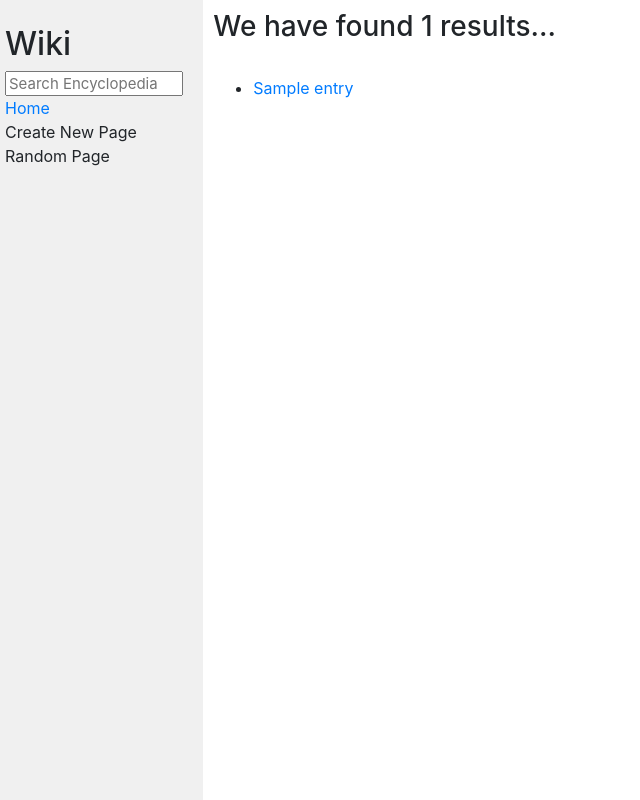
After one commit to mohamdhashim/CS50_Web_Projects, a Django app: template Wiki/encyclopedia/templates/encyclopedia/search_results.html in a window 1280 px wide. The commit adds this page. Shown: the whole page, without its empty margins (0-640 px from the left). Run offline with Django 3.2, Linux system fonts and the light colour scheme; the template is opened without the code that fills it: most values are stand-ins (such as "Sample title", 1, 10 or a date in 2020); parts of the project's set-up code (start-up, migrations or seed data) failed here and were passed over; some libraries are stand-ins or nearby versions.

Commit message:
add search_results page

```diff
--- a/Wiki/encyclopedia/templates/encyclopedia/layout.html
+++ b/Wiki/encyclopedia/templates/encyclopedia/layout.html
@@ -12,7 +12,7 @@
         <div class="row">
             <div class="sidebar col-lg-2 col-md-3">
                 <h2>Wiki</h2>
-                <form>
+                <form method="GET" action = "{% url 'search' %}" >
                     <input class="search" type="text" name="q" placeholder="Search Encyclopedia">
                 </form>
                 <div>
--- /dev/null
+++ b/Wiki/encyclopedia/templates/encyclopedia/search_results.html
@@ -0,0 +1,17 @@
+{% extends "encyclopedia/layout.html"%}
+
+{% block title %}
+    searching results
+{% endblock %}
+
+{% block body %}
+    <h3>We have found {{count}} results...</h3>
+    <br>
+
+    <ul>
+        {% for entry in entries %}
+            <li><a href = '{% url 'topic' entry%}'>{{entry}}</a></li>
+        {% endfor %}
+    </ul>
+
+{% endblock %}
```
